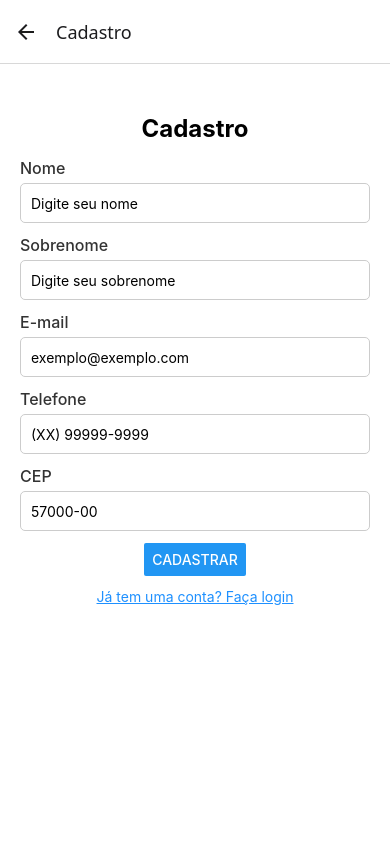
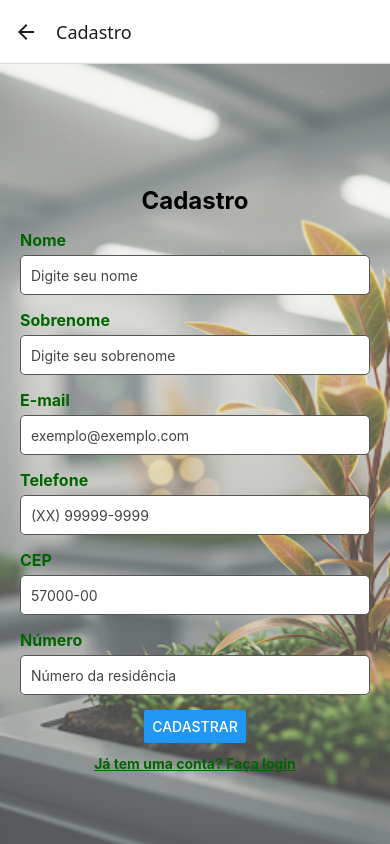
Before and after one commit to New-Masster/SmartGardens, a React Native app: screen /Screen1 in a window 390 px wide. Built offline with nearby package versions, Linux system fonts and the light colour scheme.

Commit message:
Melhoria do front da tela de cadastro, inserido API gratuita VIACEP e a funções scroll

```diff
--- a/src/app/Screen1.tsx
+++ b/src/app/Screen1.tsx
@@ -1,5 +1,5 @@
 import React, { useState } from "react";
-import { View, Text, TextInput, Button, StyleSheet, TouchableOpacity } from "react-native";
+import { View, Text, TextInput, Button, StyleSheet, TouchableOpacity, ImageBackground, ScrollView, KeyboardAvoidingView, Platform } from "react-native";
 
 const Screen1: React.FC<{ navigation: any }> = ({ navigation }) => {
   const [name, setName] = useState<string>("");
@@ -7,6 +7,13 @@ const Screen1: React.FC<{ navigation: any }> = ({ navigation }) => {
   const [email, setEmail] = useState<string>("");
   const [phone, setPhone] = useState<string>("");
   const [cep, setCep] = useState<string>("");
+  const [address, setAddress] = useState<string>("");
+  const [number, setNumber] = useState<string>("");
+  const [street, setStreet] = useState<string>("");
+  const [neighborhood, setNeighborhood] = useState<string>("");
+  const [city, setCity] = useState<string>("");
+  const [state, setState] = useState<string>("");
+  const [errorMessage, setErrorMessage] = useState<string>("");
 
   const handleRegister = () => {
     const finalName = name || "Mariana";
@@ -14,12 +21,50 @@ const Screen1: React.FC<{ navigation: any }> = ({ navigation }) => {
     const finalEmail = email || "teste@teste.com";
     const finalPhone = phone || "82 99999-9999";
     const finalCep = cep || "57000-00";
+    const finalAddress = address || "Endereço não encontrado";
+    const finalNumber = number || "Número não informado";
+    const finalStreet = street || "Rua não informada";
+    const finalNeighborhood = neighborhood || "Bairro não informado";
+    const finalCity = city || "Cidade não informada";
+    const finalState = state || "Estado não informado";
 
     navigation.navigate("Screen2", { nome: finalName, sobrenome: finalSurname });
   };
 
+  const handleCepChange = async (cepInput: string) => {
+    setCep(cepInput);
+    if (cepInput.length === 8) {
+      try {
+        const response = await fetch(`https://viacep.com.br/ws/${cepInput}/json/`); //API de consulta de CEP gratuita - VIACEP
+        const data = await response.json();
+        if (!data.erro) {
+          setAddress(`${data.logradouro}, ${data.bairro}, ${data.localidade} - ${data.uf}`);
+          setStreet(data.logradouro);
+          setNeighborhood(data.bairro);
+          setCity(data.localidade);
+          setState(data.uf);
+          setErrorMessage("");
+        } else {
+          setErrorMessage("CEP não encontrado. Por favor, insira os dados manualmente.");
+          setAddress("");
+        }
+      } catch (error) {
+        setErrorMessage("Erro ao buscar o CEP.");
+        setAddress("");
+      }
+    }
+  };
+
   return (
-    <View style={styles.container}>
+    <KeyboardAvoidingView
+      behavior={Platform.OS === 'ios' ? 'padding' : 'height'}
+      style={styles.container}
+    >
+      <ScrollView contentContainerStyle={styles.scrollViewContainer}>
+        <ImageBackground source={require("../assets/Fundo_cadastro.png")}
+        style={styles.background}
+        imageStyle={{ opacity: 0.7}}>
+          <View style={styles.innerContainer}>
             <Text style={styles.title}>Cadastro</Text>
 
             <View style={styles.inputContainer}>
@@ -71,7 +116,80 @@ const Screen1: React.FC<{ navigation: any }> = ({ navigation }) => {
                 placeholder="57000-00"
                 keyboardType="numeric"
                 value={cep}
-          onChangeText={setCep}
+                onChangeText={handleCepChange}
+              />
+            </View>
+
+            {address ? (
+              <View style={styles.inputContainer}>
+                <Text style={styles.label}>Endereço</Text>
+                <TextInput
+                  style={styles.input}
+                  placeholder="Endereço"
+                  value={address}
+                  editable={false} // O campo de endereço é somente leitura
+                />
+              </View>
+            ) : (
+              errorMessage && (
+                <View style={styles.inputContainer}>
+                  <Text style={styles.errorMessage}>{errorMessage}</Text>
+                </View>
+              )
+            )}
+
+            {address === "" && errorMessage && (
+              <>
+                <View style={styles.inputContainer}>
+                  <Text style={styles.label}>Rua</Text>
+                  <TextInput
+                    style={styles.input}
+                    placeholder="Digite a rua"
+                    value={street}
+                    onChangeText={setStreet}
+                  />
+                </View>
+
+                <View style={styles.inputContainer}>
+                  <Text style={styles.label}>Bairro</Text>
+                  <TextInput
+                    style={styles.input}
+                    placeholder="Digite o bairro"
+                    value={neighborhood}
+                    onChangeText={setNeighborhood}
+                  />
+                </View>
+
+                <View style={styles.inputContainer}>
+                  <Text style={styles.label}>Cidade</Text>
+                  <TextInput
+                    style={styles.input}
+                    placeholder="Digite a cidade"
+                    value={city}
+                    onChangeText={setCity}
+                  />
+                </View>
+
+                <View style={styles.inputContainer}>
+                  <Text style={styles.label}>Estado</Text>
+                  <TextInput
+                    style={styles.input}
+                    placeholder="Digite o estado"
+                    value={state}
+                    onChangeText={setState}
+                  />
+                </View>
+              </>
+            )}
+
+            <View style={styles.inputContainer}>
+              <Text style={styles.label}>Número</Text>
+              <TextInput
+                style={styles.input}
+                placeholder="Número da residência"
+                keyboardType="numeric"
+                value={number}
+                onChangeText={setNumber}
               />
             </View>
 
@@ -81,16 +199,32 @@ const Screen1: React.FC<{ navigation: any }> = ({ navigation }) => {
               <Text style={styles.link}>Já tem uma conta? Faça login</Text>
             </TouchableOpacity>
           </View>
+        </ImageBackground>
+      </ScrollView>
+    </KeyboardAvoidingView>
   );
 };
 
 const styles = StyleSheet.create({
+  background: {
+    flex: 1,
+    justifyContent: "center",
+    alignItems: "center",
+    width: "100%",
+    height: "100%",
+  },
   container: {
     flex: 1,
+  },
+  scrollViewContainer: {
+    flexGrow: 1,
+    justifyContent: "flex-start", // Alinha o conteúdo n início da tela
+  },
+  innerContainer: {
     alignItems: "center",
     paddingTop: 50,
     paddingHorizontal: 20,
-    backgroundColor: "#fff",
+    width: "100%",
   },
   title: {
     fontSize: 24,
@@ -99,38 +233,34 @@ const styles = StyleSheet.create({
   },
   inputContainer: {
     width: "100%",
-    marginBottom: 12,
+    marginBottom: 15,
   },
   label: {
     fontSize: 16,
-    fontWeight: "500",
+    fontWeight: "bold",
     marginBottom: 5,
-    color: "#333",
+    color: "#006400",
   },
   input: {
     width: "100%",
     height: 40,
-    borderColor: "#ccc",
+    borderColor: "#555",
     borderWidth: 1,
     borderRadius: 5,
     paddingLeft: 10,
+    backgroundColor: "#fff",
+    color: "#444",
+  },
+  errorMessage: {
+    color: "red",
+    fontSize: 14,
+    fontWeight: "bold",
   },
   link: {
-    color: "#1E90FF",
+    color: "#006400",
+    fontWeight: "bold",
     marginTop: 12,
     textDecorationLine: "underline",
-  },
-  productButton: {
-    backgroundColor: "#1E90FF",
-    padding: 12,
-    borderRadius: 8,
-    width: "80%",
-    alignItems: "center",
-    marginTop: 15,
-  },
-  buttonText: {
-    fontSize: 18,
-    color: "#fff",
   },
 });
 
```
Also changed, not shown: src/assets/Fundo_cadastro.png (added). Lines whose indentation alone changed are shown as unchanged.
